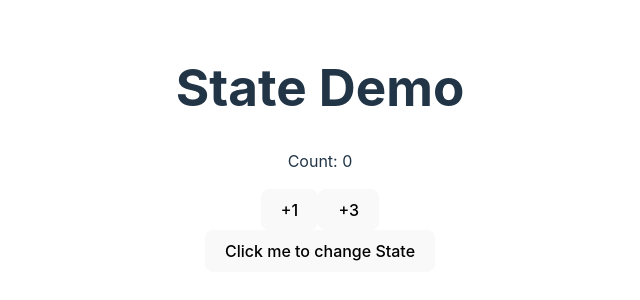
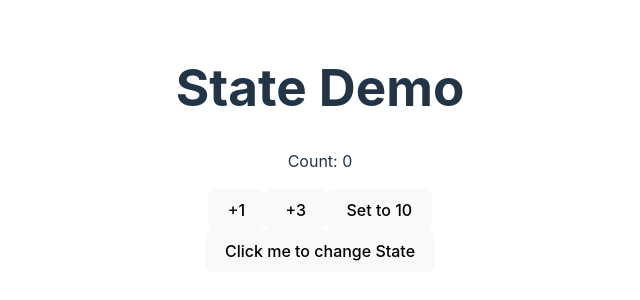
Before and after one commit to Katkulator/JavaScriptCourse, a React (Vite) app in the folder React/state-demo/: page / in a window 1280 px wide. Shown: the part 252-552 px from the top of the page, without its empty margins (320-960 px from the left). Built offline with nearby package versions, Linux system fonts and the light colour scheme.

Commit message:
finish state init function exercise

```diff
--- a/React/state-demo/src/Counter.jsx
+++ b/React/state-demo/src/Counter.jsx
@@ -1,16 +1,18 @@
 import { useState } from "react"
 
 export default function Counter() {
+    console.log("RENDERED!")
     const [count, setCount] = useState(0)
     const addOne = () => setCount(count + 1);
     // correct way to update state anytime state depends on the old version
     const addThree = () => setCount(currentCount => currentCount + 3);
-
+    const setToTen = () => setCount(10)
     return (
         <div>
             <p>Count: {count}</p>
             <button onClick={addOne}>+1</button>
             <button onClick={addThree}>+3</button>
+            <button onClick={setToTen}>Set to 10</button>
         </div>
     );
 }
--- a/React/state-demo/src/StateInitFunc.jsx
+++ b/React/state-demo/src/StateInitFunc.jsx
@@ -6,10 +6,17 @@ function generateGameBoard() {
 }
 
 export default function StateInitFunc () {
-    const [board, setBoard] = useState(generateGameBoard)
+    // if you need to set the initial state using some initial state generating function, instead of executing it,
+    // you can just pass the function - useState(generateGameBoard) instead of - useState(generateGameBoard())
+    // as long as you pass the function in useState, react will take the function, execute it once, take the return value
+    // and use it as initial state and on future renders it will just ignore it.
+    // useState(generateGameBoard()) is run everytime the component renders
+    // useStaet(generateGameBoard) is run only one time
+    const [board, setBoard] = useState(generateGameBoard);
+
     return (
         <div>
-            <button>Click me to change State</button>
+            <button onClick={() => setBoard("Hello")}>Click me to change State</button>
         </div>
     );
 }
```
Also changed, not shown: React/state-demo/src/ScoreKeeper.jsx (added).
